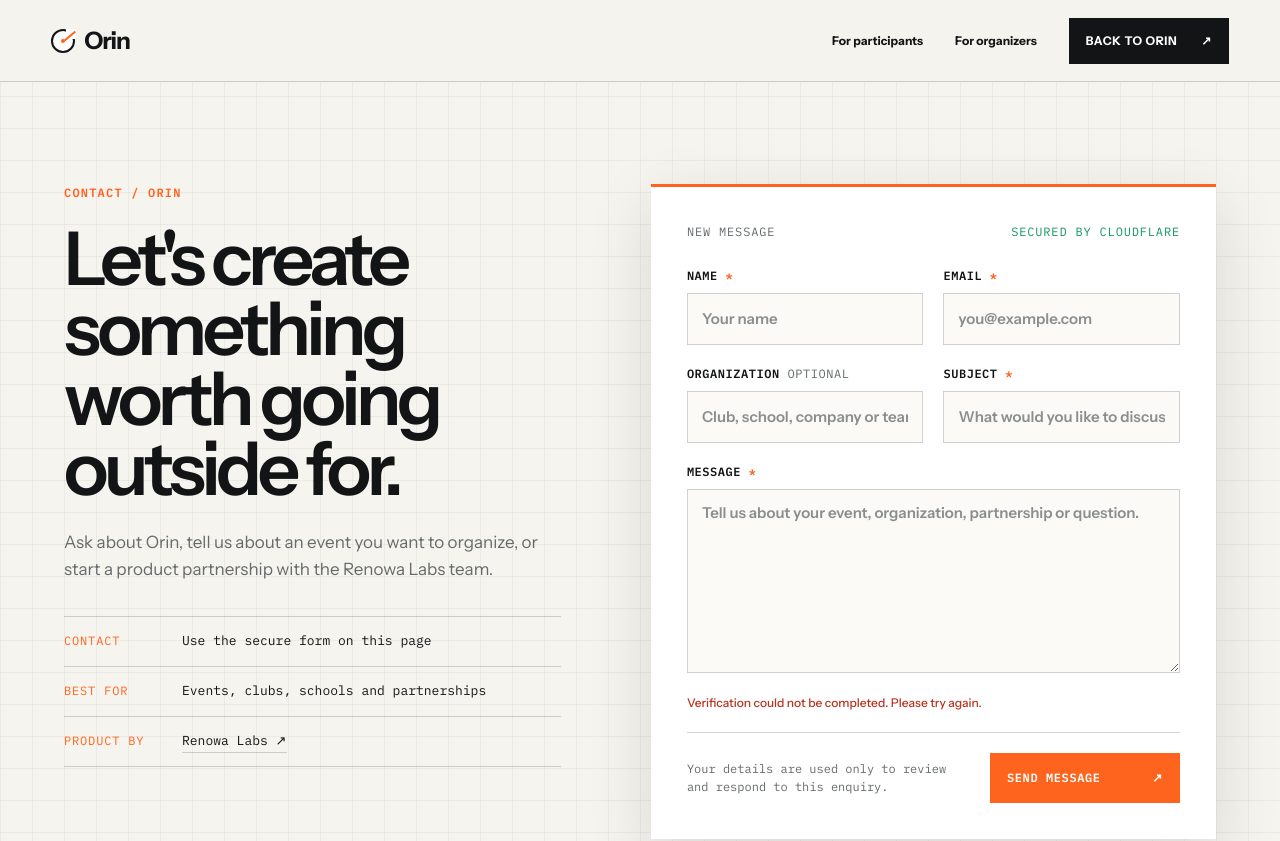
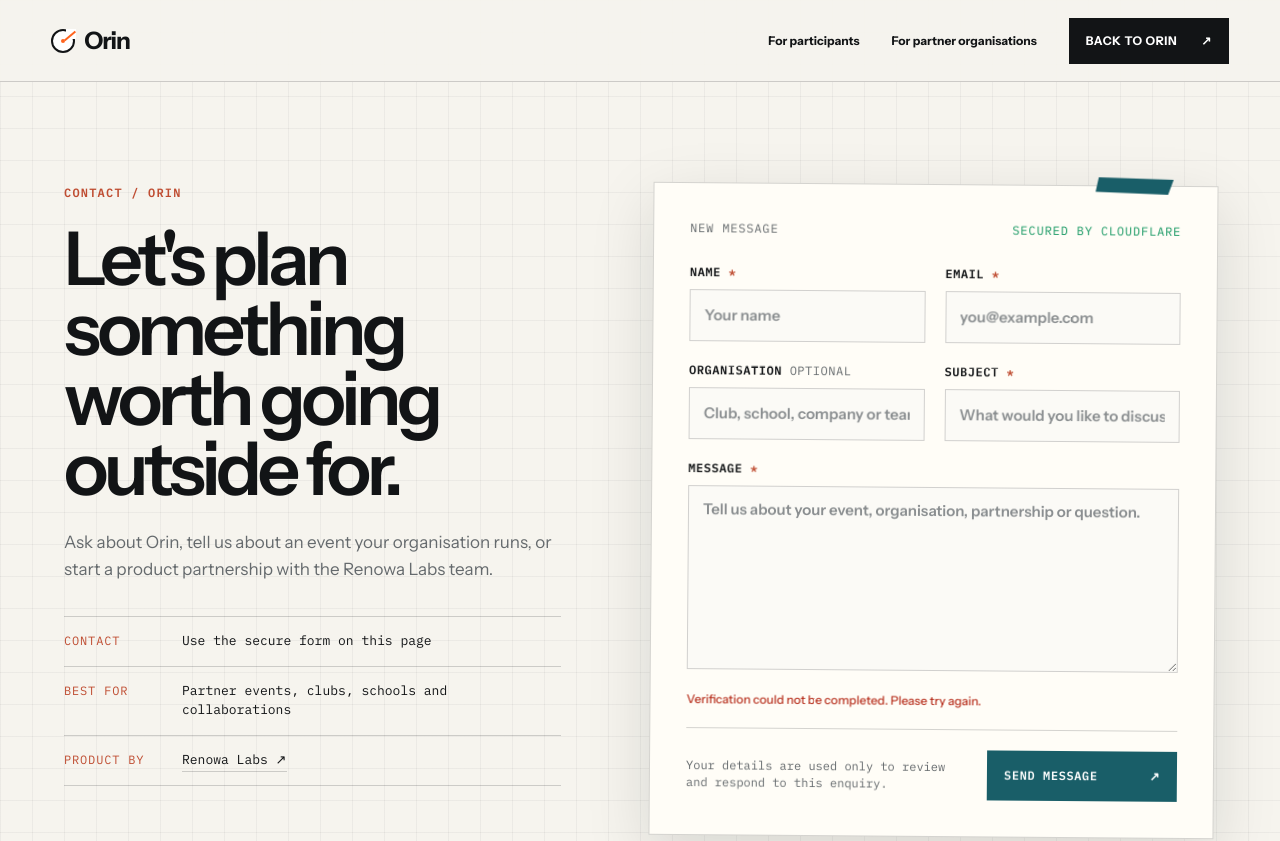
Before and after one commit to renowa-labs/orin-website, a Next.js app: page /contact in a window 1280 px wide. Shown: the top 841 px of the page. Built offline with nearby package versions, Linux system fonts and the light colour scheme.

Commit message:
Refine Orin event language and editorial map UI

```diff
--- a/app/contact/page.tsx
+++ b/app/contact/page.tsx
@@ -6,7 +6,7 @@
 export const metadata: Metadata = {
   title: "Contact Orin — Renowa Labs",
   description:
-    "Contact the Orin team about organizing outdoor events, partnerships, product questions and mobile orienteering.",
+    "Contact the Orin team about partner events, collaborations, product questions and mobile orienteering.",
 };
 
 export default function ContactPage() {
@@ -19,7 +19,7 @@
           </a>
           <nav aria-label="Contact page navigation">
             <a href="/#participants">For participants</a>
-            <a href="/#organizers">For organizers</a>
+            <a href="/#organizers">For partner organisations</a>
             <a className="header-action" href="/">
               Back to Orin <span aria-hidden="true">↗</span>
             </a>
@@ -29,9 +29,9 @@
         <section className="contact-layout">
           <div className="contact-intro">
             <p className="contact-eyebrow">CONTACT / ORIN</p>
-            <h1>Let&apos;s create something worth going outside for.</h1>
+            <h1>Let&apos;s plan something worth going outside for.</h1>
             <p className="contact-intro__body">
-              Ask about Orin, tell us about an event you want to organize, or
+              Ask about Orin, tell us about an event your organisation runs, or
               start a product partnership with the Renowa Labs team.
             </p>
 
@@ -42,7 +42,7 @@
               </div>
               <div>
                 <dt>BEST FOR</dt>
-                <dd>Events, clubs, schools and partnerships</dd>
+                <dd>Partner events, clubs, schools and collaborations</dd>
               </div>
               <div>
                 <dt>PRODUCT BY</dt>
--- a/app/globals.css
+++ b/app/globals.css
@@ -9,6 +9,10 @@
   --orin-orange: #ff641e;
   --orin-orange-dark: #e55312;
   --orin-green: #159761;
+  --orin-signal: #bf4d32;
+  --orin-blue: #195e68;
+  --orin-paper: #fffdf7;
+  --orin-shadow: rgba(117, 93, 67, 0.18);
 }
 
 * {
@@ -21,7 +25,9 @@
 }
 
 body {
-  background: var(--orin-bg);
+  background:
+    radial-gradient(circle at 10% 6%, rgba(255, 255, 255, 0.5), transparent 28%),
+    var(--orin-bg);
   color: var(--orin-ink);
   font-family: var(--font-instrument), Arial, sans-serif;
   margin: 0;
@@ -50,7 +56,7 @@
 }
 
 ::selection {
-  background: var(--orin-orange);
+  background: var(--orin-signal);
   color: #fff;
 }
 
@@ -114,7 +120,8 @@
 
 .orin-header > a,
 .orin-header nav {
-  background: var(--orin-surface);
+  background: rgba(255, 253, 247, 0.82);
+  box-shadow: 0 8px 24px rgba(72, 62, 50, 0.06);
 }
 
 .orin-header > a {
@@ -202,23 +209,50 @@
 
 .header-action:hover,
 .primary-action:hover {
-  background: var(--orin-orange-dark);
+  background: var(--orin-signal);
+}
+
+.header-action,
+.primary-action,
+.secondary-action,
+.story-progress a {
+  transition:
+    background-color 180ms ease-out,
+    color 180ms ease-out,
+    transform 160ms ease-out;
+}
+
+.header-action:active,
+.primary-action:active,
+.secondary-action:active {
+  transform: scale(0.97);
 }
 
 .primary-action {
-  background: var(--orin-orange);
+  background: var(--orin-blue);
 }
 
 .map-identity {
-  background: var(--orin-surface);
-  border-left: 3px solid var(--orin-orange);
+  background: rgba(255, 253, 247, 0.9);
+  box-shadow: 6px 7px 0 rgba(117, 93, 67, 0.16);
   display: flex;
   flex-direction: column;
   left: clamp(20px, 3.4vw, 52px);
   padding: 9px 11px;
   position: absolute;
   top: 88px;
+  transform: rotate(-1.2deg);
   z-index: 10;
+}
+
+.map-identity::before {
+  background: var(--orin-signal);
+  content: "";
+  height: 7px;
+  left: -4px;
+  position: absolute;
+  top: 13px;
+  width: 7px;
 }
 
 .map-identity,
@@ -252,8 +286,8 @@
 }
 
 .story-progress {
-  background: var(--orin-surface);
-  border-left: 2px solid var(--orin-border);
+  background: rgba(255, 253, 247, 0.86);
+  box-shadow: 7px 9px 0 rgba(117, 93, 67, 0.12);
   display: flex;
   flex-direction: column;
   padding: 6px 0;
@@ -268,26 +302,36 @@
 
 .story-progress a {
   align-items: center;
-  border-left: 2px solid transparent;
   color: var(--orin-muted);
   display: grid;
   font-size: 12px;
   gap: 9px;
   grid-template-columns: 20px 1fr;
   letter-spacing: 0.05em;
-  margin-left: -2px;
   min-height: 42px;
   padding: 0 10px;
-  transition: border-color 180ms ease, color 180ms ease;
+  position: relative;
+  transition: color 180ms ease, transform 180ms ease;
 }
 
 .story-progress a.is-active {
-  border-left-color: var(--orin-orange);
   color: var(--orin-ink);
+  transform: translateX(-4px);
+}
+
+.story-progress a.is-active::before {
+  background: var(--orin-signal);
+  border-radius: 50%;
+  content: "";
+  height: 6px;
+  left: -9px;
+  position: absolute;
+  top: 18px;
+  width: 6px;
 }
 
 .story-progress a span {
-  color: var(--orin-orange);
+  color: var(--orin-signal);
 }
 
 .story-progress a b {
@@ -316,25 +360,34 @@
 }
 
 .story-panel {
-  background: var(--orin-surface);
-  border-top: 3px solid transparent;
-  box-shadow: 0 18px 54px rgba(18, 20, 22, 0.14);
+  background: var(--orin-paper);
+  box-shadow: 12px 14px 0 var(--orin-shadow), 0 18px 54px rgba(18, 20, 22, 0.12);
   max-height: 75svh;
   opacity: 0.38;
   padding: clamp(22px, 2.4vw, 32px);
   pointer-events: auto;
-  transform: translateY(10px);
+  position: relative;
+  transform: rotate(-1.2deg) translateY(10px);
   transition:
-    border-color 200ms ease,
     opacity 200ms ease,
     transform 200ms ease;
   width: min(40vw, 510px);
 }
 
+.story-panel::before {
+  background: var(--orin-signal);
+  clip-path: polygon(0 0, 100% 11%, 91% 100%, 8% 91%);
+  content: "";
+  height: 16px;
+  left: 28px;
+  position: absolute;
+  top: -9px;
+  width: 62px;
+}
+
 .story-panel.is-active {
-  border-top-color: var(--orin-orange);
   opacity: 1;
-  transform: translateY(0);
+  transform: rotate(0deg) translateY(0);
 }
 
 .story-panel__topline {
@@ -384,7 +437,7 @@
 }
 
 .concept-sequence span:not(:last-child)::after {
-  color: var(--orin-orange);
+  color: var(--orin-signal);
   content: "→";
   position: absolute;
   right: 5px;
@@ -392,7 +445,7 @@
 }
 
 .concept-sequence b {
-  color: var(--orin-orange);
+  color: var(--orin-signal);
   font-size: 12px;
   font-weight: 500;
   margin-bottom: 4px;
@@ -414,6 +467,10 @@
   padding: 11px 0 8px;
 }
 
+.secondary-action:hover {
+  color: var(--orin-signal);
+}
+
 .coming-soon-action {
   background: var(--orin-ink);
   color: #fff;
@@ -438,9 +495,21 @@
 
 .event-summary {
   border: 1px solid var(--orin-border);
-  border-left: 3px solid var(--orin-orange);
   margin-top: 16px;
   padding: 13px;
+  position: relative;
+}
+
+.event-summary::before {
+  background: var(--orin-signal);
+  border-radius: 50%;
+  box-shadow: 0 0 0 4px rgba(191, 77, 50, 0.12);
+  content: "";
+  height: 8px;
+  left: -5px;
+  position: absolute;
+  top: 17px;
+  width: 8px;
 }
 
 .event-summary > div:first-child > span {
@@ -549,7 +618,7 @@
 }
 
 .preview-label {
-  color: var(--orin-orange);
+  color: var(--orin-blue);
   font-size: 12px;
   letter-spacing: 0.08em;
 }
@@ -568,7 +637,7 @@
 }
 
 .app-experience__details li::before {
-  color: var(--orin-orange);
+  color: var(--orin-signal);
   content: "—";
   margin-right: 7px;
 }
@@ -601,7 +670,7 @@
 }
 
 .organizer-steps b {
-  color: var(--orin-orange);
+  color: var(--orin-signal);
   display: block;
   font-size: 12px;
   font-weight: 500;
@@ -637,7 +706,7 @@
 
 .map-loading span::after {
   animation: compassSpin 1.3s linear infinite;
-  background: var(--orin-orange);
+  background: var(--orin-signal);
   content: "";
   height: 2px;
   left: 15px;
@@ -782,7 +851,7 @@
 }
 
 .contact-eyebrow {
-  color: var(--orin-orange);
+  color: var(--orin-signal);
   font-size: 12px;
   font-weight: 600;
   letter-spacing: 0.1em;
@@ -823,7 +892,7 @@
 }
 
 .contact-facts dt {
-  color: var(--orin-orange);
+  color: var(--orin-signal);
   font-size: 12px;
   letter-spacing: 0.07em;
 }
@@ -841,10 +910,23 @@
 
 .contact-form-shell {
   align-self: start;
-  background: var(--orin-surface);
-  border-top: 3px solid var(--orin-orange);
+  background: var(--orin-paper);
+  border: 1px solid var(--orin-border);
   box-shadow: 0 20px 60px rgba(18, 20, 22, 0.13);
   padding: clamp(22px, 3vw, 36px);
+  position: relative;
+  transform: rotate(0.45deg);
+}
+
+.contact-form-shell::before {
+  background: var(--orin-blue);
+  clip-path: polygon(4% 0, 100% 12%, 93% 100%, 0 86%);
+  content: "";
+  height: 17px;
+  position: absolute;
+  right: 44px;
+  top: -9px;
+  width: 78px;
 }
 
 .contact-form-shell__topline {
@@ -887,7 +969,7 @@
 }
 
 .contact-field > span b {
-  color: var(--orin-orange);
+  color: var(--orin-signal);
 }
 
 .contact-field > span em {
@@ -930,7 +1012,7 @@
 .contact-field textarea:focus {
   background: #fff;
   border-color: var(--orin-ink);
-  box-shadow: 0 0 0 3px rgba(255, 100, 30, 0.14);
+  box-shadow: 0 0 0 3px rgba(25, 94, 104, 0.14);
 }
 
 .contact-field input[aria-invalid="true"],
@@ -980,7 +1062,7 @@
 
 .contact-form__submit button {
   align-items: center;
-  background: var(--orin-orange);
+  background: var(--orin-blue);
   color: #fff;
   cursor: pointer;
   display: inline-flex;
@@ -1000,7 +1082,7 @@
 }
 
 .contact-form__submit button:hover {
-  background: var(--orin-orange-dark);
+  background: var(--orin-signal);
 }
 
 .contact-form__submit button:disabled {
@@ -1035,7 +1117,7 @@
 }
 
 .orin-toast__action {
-  background: var(--orin-orange) !important;
+  background: var(--orin-blue) !important;
   border-radius: 0 !important;
   color: #fff !important;
   font-size: 12px !important;
@@ -1143,15 +1225,26 @@
   }
 
   .mobile-progress {
-    background: var(--orin-surface);
-    border-top: 2px solid var(--orin-orange);
+    background: rgba(255, 253, 247, 0.94);
+    box-shadow: 4px 5px 0 rgba(117, 93, 67, 0.12);
     display: flex;
     flex-direction: column;
     padding: 7px 9px;
     position: absolute;
     right: 10px;
     top: calc(max(9px, env(safe-area-inset-top)) + 62px);
+    transform: rotate(1deg);
     z-index: 10;
+  }
+
+  .mobile-progress::before {
+    background: var(--orin-signal);
+    content: "";
+    height: 5px;
+    left: 9px;
+    position: absolute;
+    top: -3px;
+    width: 28px;
   }
 
   .mobile-progress strong {
@@ -1175,8 +1268,8 @@
 
   .story-panel,
   .story-panel--app {
-    border-top-color: var(--orin-orange);
-    box-shadow: 0 -12px 34px rgba(18, 20, 22, 0.13);
+    border: 1px solid var(--orin-border);
+    box-shadow: 0 -12px 34px rgba(18, 20, 22, 0.13), 6px 0 0 var(--orin-shadow);
     height: 58svh;
     max-height: none;
     opacity: 1;
@@ -1188,6 +1281,11 @@
     width: 100%;
   }
 
+  .story-panel::before {
+    left: 18px;
+    top: -6px;
+  }
+
   .story-panel__topline {
     font-size: 12px;
     margin-bottom: 8px;
--- a/components/contact/ContactForm.tsx
+++ b/components/contact/ContactForm.tsx
@@ -140,7 +140,7 @@
           />
         </Field>
 
-        <Field label="Organization" error={errors.company?.message}>
+        <Field label="Organisation" error={errors.company?.message}>
           <input
             {...register("company")}
             type="text"
@@ -176,7 +176,7 @@
             aria-describedby={
               errors.message ? "contact-message-error" : undefined
             }
-            placeholder="Tell us about your event, organization, partnership or question."
+            placeholder="Tell us about your event, organisation, partnership or question."
           />
         </Field>
 
--- a/components/map-story/MapStory.tsx
+++ b/components/map-story/MapStory.tsx
@@ -72,13 +72,13 @@
   return (
     <div
       className="concept-sequence"
-      aria-label="Discover an event, open it in Orin, reach the controls, finish the course"
+      aria-label="Discover an event, open it in Orin, reach the controls, complete the event"
     >
       {[
         "DISCOVER AN EVENT",
         "OPEN IT IN ORIN",
         "REACH THE CONTROLS",
-        "FINISH THE COURSE",
+        "COMPLETE THE EVENT",
       ].map((step, index) => (
         <span key={step}>
           <b>{String(index + 1).padStart(2, "0")}</b>
@@ -92,9 +92,9 @@
 function ParticipantEvidence() {
   return (
     <>
-      <div className="event-summary">
+    <div className="event-summary">
         <div>
-          <span>DEMO EVENT</span>
+          <span>PARTNER EVENT</span>
           <strong>Tiergarten City Sprint</strong>
         </div>
         <dl>
@@ -104,10 +104,10 @@
           <div><dt>LEVEL</dt><dd>Beginner friendly</dd></div>
         </dl>
       </div>
-      <ul className="benefit-list">
-        <li>Discover local events</li>
-        <li>Understand the course before joining</li>
-        <li>Open the event directly in Orin</li>
+    <ul className="benefit-list">
+      <li>Discover local events</li>
+      <li>Understand the event before joining</li>
+      <li>Open the event directly in Orin</li>
       </ul>
     </>
   );
@@ -150,8 +150,8 @@
   return (
     <ol className="organizer-steps">
       <li><b>01</b><span>Choose the event area</span></li>
-      <li><b>02</b><span>Place the controls</span></li>
-      <li><b>03</b><span>Publish the event</span></li>
+      <li><b>02</b><span>Plan the controls</span></li>
+      <li><b>03</b><span>Publish with Orin</span></li>
     </ol>
   );
 }
@@ -248,11 +248,11 @@
         <>
           <div className="story-panel__actions">
             <a className="primary-action" href="/contact">
-              Learn about organizing <Arrow />
+              Talk about a partnership <Arrow />
             </a>
           </div>
           <p className="organizer-use-case">
-            Built for clubs, communities, schools, campuses and independent organizers.
+            For partner organisations, including clubs, schools, campuses and communities.
           </p>
         </>
       )}
@@ -427,7 +427,7 @@
         attributionControl: {
           compact: true,
           customAttribution:
-            'StreetO rendering © <a href="https://oomap.dna-software.co.uk/" target="_blank" rel="noopener noreferrer">OpenOrienteeringMap</a>',
+            'OpenOrienteeringMap © <a href="https://oomap.dna-software.co.uk/" target="_blank" rel="noopener noreferrer">OOMap</a>',
         },
       });
       mapRef.current = map;
@@ -760,13 +760,13 @@
             <a href="#start" aria-label="Orin home"><OrinLogo /></a>
             <nav aria-label="Main navigation">
               <a href="#participants">Participants</a>
-              <a href="#organizers">Organizers</a>
+              <a href="#organizers">Partners</a>
               <a className="header-action" href="#finish">Get Orin <Arrow /></a>
             </nav>
           </header>
 
           <div className="map-identity">
-            <span>DEMO EVENT</span>
+            <span>OPENORIENTEERINGMAP / PARTNER EVENT</span>
             <strong>TIERGARTEN / BERLIN</strong>
           </div>
 
@@ -826,10 +826,10 @@
         </div>
 
         <ol className="sr-only">
-          <li>What Orin is: a mobile orienteering platform</li>
+          <li>How Orin works: a mobile orienteering platform</li>
           <li>For participants: discover and review an event</li>
           <li>Inside the app: navigate to physical controls</li>
-          <li>For organizers: create and publish an event</li>
+          <li>For partner organisations: publish an event with Orin</li>
           <li>Get Orin: join the waitlist or download the app</li>
         </ol>
       </main>
--- a/data/demo-route.ts
+++ b/data/demo-route.ts
@@ -10,10 +10,10 @@
     id: "start",
     chapterId: "start",
     mapLabel: "S",
-    progressLabel: "WHAT IT IS",
+    progressLabel: "HOW IT WORKS",
     label: "ORIN / MOBILE ORIENTEERING",
-    headline: "Turn any place into a course.",
-    body: "Orin connects event organizers with people who want to navigate, explore and compete in the real world.",
+    headline: "Make every place worth exploring.",
+    body: "Orin connects partner organisations with people who want to navigate, explore and compete in the real world.",
     coordinates: [13.342, 52.5143],
     kind: "start",
   },
@@ -24,7 +24,7 @@
     progressLabel: "PARTICIPANTS",
     label: "FOR PARTICIPANTS",
     headline: "Find an event. Then go outside.",
-    body: "Browse a nearby course, check its distance and difficulty, and continue in the Orin app when you are ready to start.",
+    body: "Browse a nearby event, check the distance and difficulty, and continue in the Orin app when you are ready to start.",
     coordinates: [13.346, 52.516],
     kind: "control",
   },
@@ -35,7 +35,7 @@
     progressLabel: "MOBILE APP",
     label: "THE MOBILE EXPERIENCE",
     headline: "Navigate to real control points.",
-    body: "Orin shows the next control, your distance and your progress while you move through the real-world course.",
+    body: "Orin shows the next control, your distance and your progress while you move through the event.",
     coordinates: [13.3497, 52.5128],
     kind: "control",
   },
@@ -43,10 +43,10 @@
     id: "control-03",
     chapterId: "organizers",
     mapLabel: "3",
-    progressLabel: "ORGANIZERS",
-    label: "FOR ORGANIZERS",
-    headline: "Create an event anywhere.",
-    body: "Choose a suitable location, place the controls and publish an experience for participants to complete in the real world.",
+    progressLabel: "PARTNERS",
+    label: "FOR PARTNER ORGANISATIONS",
+    headline: "Partner with Orin to publish.",
+    body: "Orin events are created with partner organisations. Choose a place, shape the experience and invite people to explore it in the real world.",
     coordinates: [13.3543, 52.5152],
     kind: "control",
   },
@@ -56,8 +56,8 @@
     mapLabel: "F",
     progressLabel: "GET ORIN",
     label: "FINISH / NEXT START",
-    headline: "Start your next course with Orin.",
-    body: "Discover events, navigate real controls and experience familiar places from a different direction.",
+    headline: "Find your next reason to go outside.",
+    body: "Discover partner-led events, navigate real controls and experience familiar places from a different direction.",
     coordinates: [13.3582, 52.5132],
     kind: "finish",
   },
```
Also changed, not shown: app/layout.tsx (+6 -6 lines), 1 other file (tests, documents, lock files or other folders).
